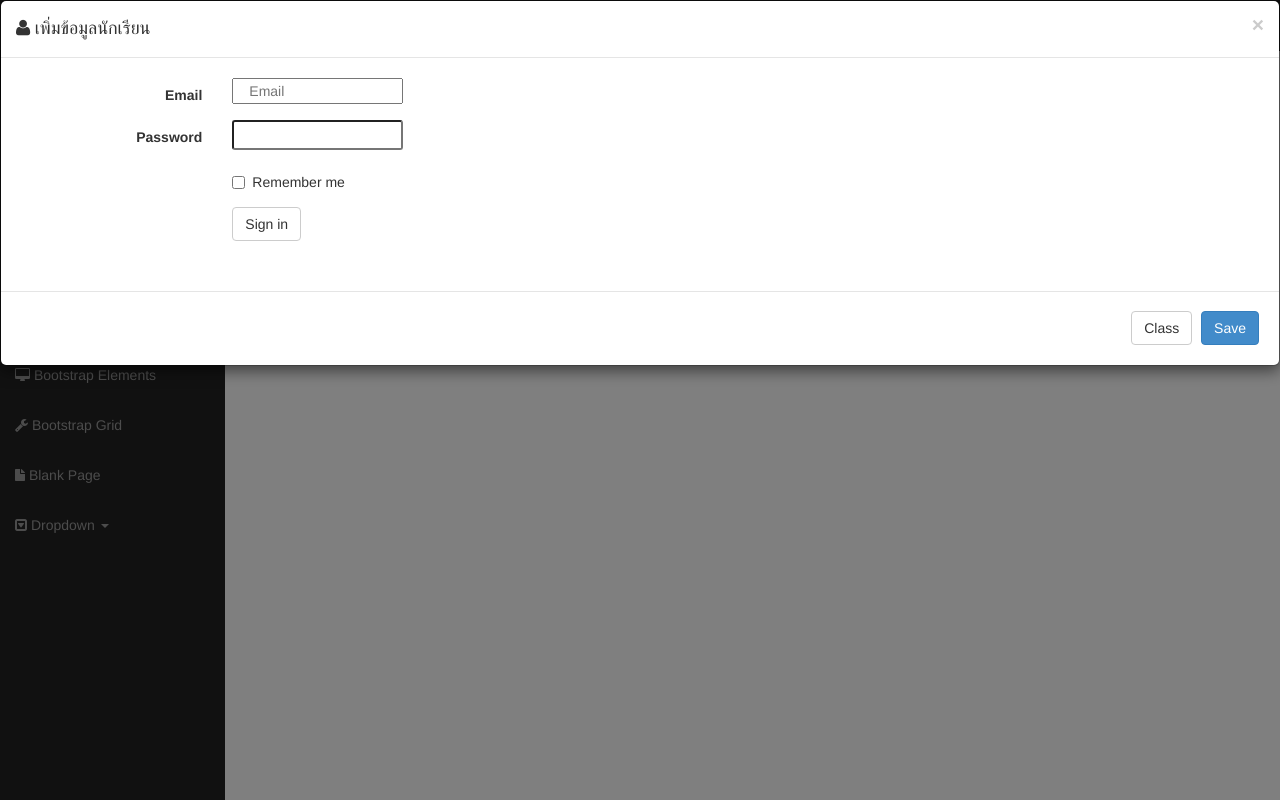
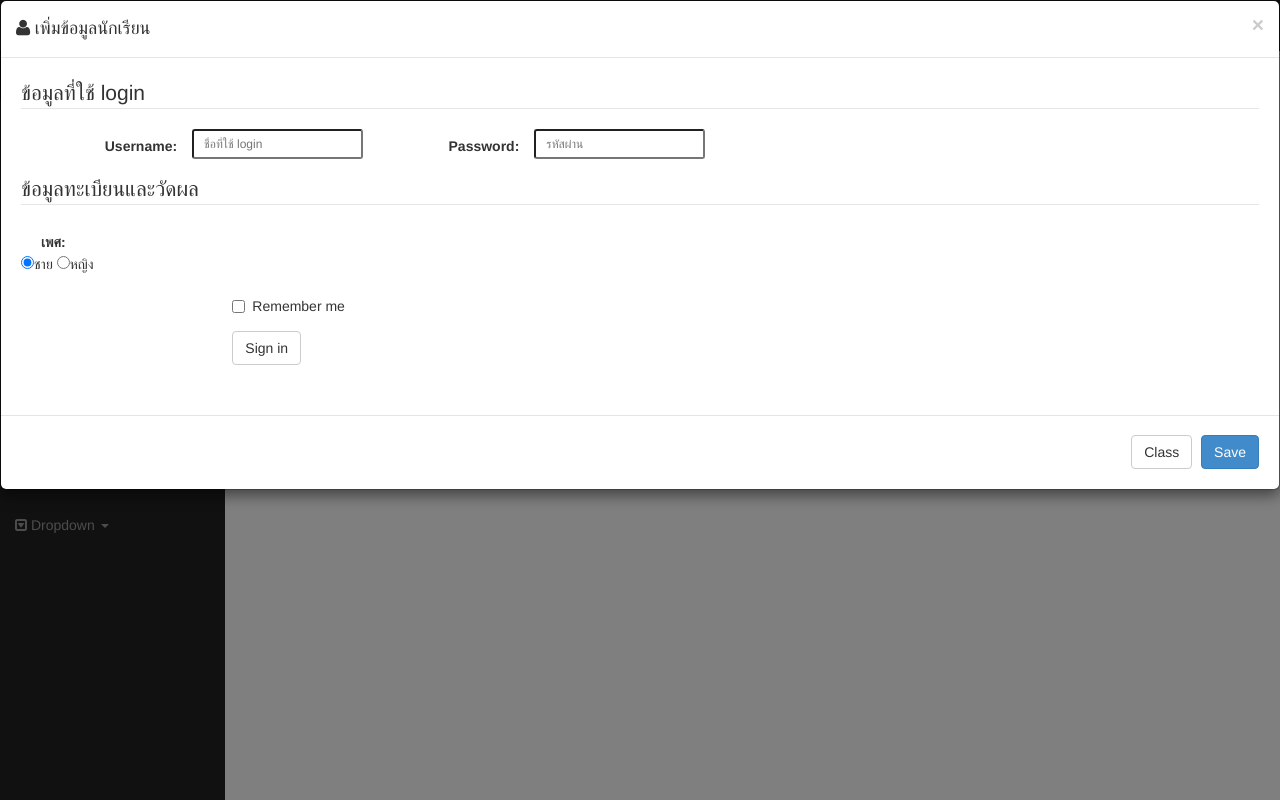
Before and after one commit to mynameistecs51/school, a CodeIgniter app: page /school/index.php/ctl_main/student_info in a window 1280 px wide, after a click on "เพิ่ม". Run offline with CodeIgniter, Linux system fonts and the light colour scheme; grey boxes labelled with a size stand in for pictures from a placeholder-image service; some libraries are stand-ins or nearby versions.

Commit message:
chaiwat update 5/1/56 17.09

```diff
--- a/application/views/admin/student_info.php
+++ b/application/views/admin/student_info.php
@@ -34,17 +34,29 @@
 						<h4 class="modal-title" id="myModalLabel"><i class="fa fa-user">  เพิ่มข้อมูลนักเรียน</i></h4>
 					</div>
 					<div class="modal-body">
+						<fieldset>
 							<form class="form-horizontal" role="form">
+								<legend>ข้อมูลที่ใช้ login </legend>
 								<div class="form-group">
-								<label for="inputEmail3" class="col-sm-2 control-label">Email</label>
+
 									<div class="col-sm-10">
-									<input type="email" class="form col-sm-2" id="inputEmail3" placeholder="Email">
+										<label for="inputUsername" class="col-sm-2 control-label">Username:</label>
+										<input type="text" class="input-sm col-sm-2" id="inputUsername" placeholder="ชื่อที่ใช้ login">
+
+										<label for="inputPassword" class="col-sm-2 control-label">Password:</label>
+
+										<input type="password" class="input-sm col-sm-2"  id="inputPassword" placeholder="รหัสผ่าน">
 									</div>
 								</div>
+								<legend>ข้อมูลทะเบียนและวัดผล</legend>
 								<div class="form-group">
-								<label for="inputPassword3" class="col-sm-2 control-label">Password</label>
+
 									<div class="col-sm-10">
-								<input type="text" class="input-sm col-sm-2" id="user_name" name="user_name" >
+											<label for="inputRadio" class="radio">เพศ:</label>
+											<input type="radio" name="sex" id="sex_male" value="Male" checked="checked">ชาย
+
+											<input type="radio" name="sex" id="sex_female" value="Female">หญิง
+
 									</div>
 								</div>
 								<div class="form-group">
@@ -61,7 +73,8 @@
 										<button type="submit" class="btn btn-default">Sign in</button>
 									</div>
 								</div>
-						</form> <!--enform -->
+							</form>
+						</fieldset> <!--enform -->
 					</div>
 					<div class="modal-footer">
 						<button type="button" class="btn btn-default" data-dismiss="modal">Class</button>
```
Lines whose indentation alone changed are shown as unchanged.
